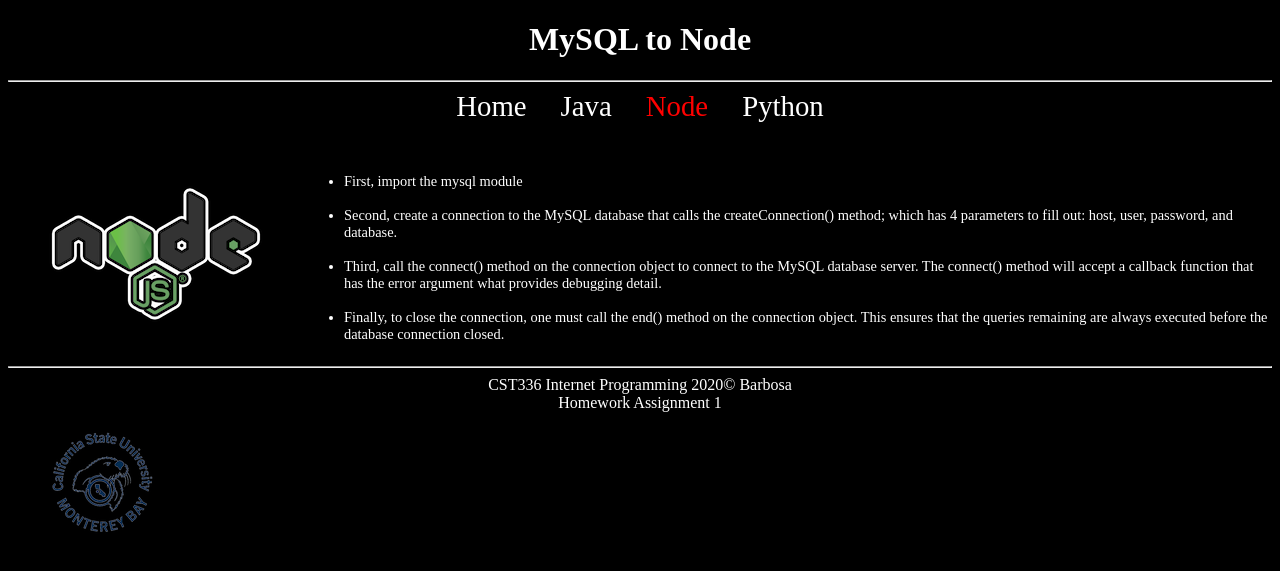
After one commit to BarbosaRicardo/cst336-hw4, a PHP site: page /subtopic/node.html in a window 1280 px wide. The commit adds this page. Shown: the top 571 px of the page. Run offline with PHP 8.4, Linux system fonts and the light colour scheme.

Commit message:
added text to all files

```diff
--- a/css/styles.css
+++ b/css/styles.css
@@ -7,6 +7,10 @@ main {
    justify-content: center;
    color:white;
    font-size:.9em;
+}
+
+.align-left{
+   text-align:left;
 }
 
 body {
@@ -32,3 +36,8 @@ nav a:hover { /*psudo class*/
 nav a.active{
    color:red;
 }
+
+.image-center {
+   display:flex;
+   justify-content:center;
+}
--- /dev/null
+++ b/subtopic/node.html
@@ -0,0 +1,88 @@
+<!DOCTYPE html>
+<html>
+<!--
+
+Ricardo Barbosa
+CST336 Hw 1
+Topics in MySQL
+
+-->
+
+<!-- This is the head -->
+<!-- All styles and javascript go inside the head -->
+    <head>
+        <meta charset="utf-8" />
+        <title>MySQL Topics</title>
+        <link href="../css/styles.css" rel="stylesheet" type="text/css" />
+
+    </head>
+<!-- closing head -->
+
+    <!-- This is the body -->
+    <!-- This is where we place the content of our website -->
+    <body>
+        <header>
+            <h1>MySQL to Node</h1>
+        </header>
+        <hr />
+        <nav>
+            <a href="../index.html" >Home</a>
+            <a href="java.html" >Java</a>
+            <a href="node.html" class="active">Node</a>
+            <a href="python.html" >Python</a>
+
+        </nav>
+
+        <br></br>
+
+        <main>
+            <figure>
+                <img src="../img/node.png" alt="Picture of Node logo" />
+            </figure>
+            <div class="align-left">
+                <ul>
+                <li>
+                   First, import the mysql module
+                </li>
+                <br>
+                <li>
+                   Second, create a connection to the MySQL database that calls the
+                   createConnection() method; which has 4 parameters to fill out: host,
+                   user, password, and database.
+                </li>
+                <br>
+                <li>
+                   Third, call the connect() method on the connection object to connect to the
+                   MySQL database server.  The connect() method will accept a callback function
+                   that has the error argument what provides debugging detail.
+                </li>
+                <br>
+                <li>
+                   Finally, to close the connection, one must call the end() method on the connection
+                   object.  This ensures that the queries remaining are always executed before the
+                   database connection closed.
+                </li>
+
+             </ul>
+
+             </div>
+        </main>
+
+
+
+        <!-- This is the footer -->
+        <!-- The footer goes inside the body but not always -->
+        <footer>
+            <hr>
+            CST336 Internet Programming 2020&copy; Barbosa <br />
+            Homework Assignment 1
+        </footer>
+        <figure class="footer-image">
+            <img src="../img/csumb.png" alt="csumb logo" />
+        </figure>
+        <!-- closing footer -->
+
+    </body>
+    <!-- closing body -->
+
+</html>
```
Also changed, not shown: index.html (+6 -6 lines), subtopic/java.html (added, +83 -0 lines), subtopic/python.html (added, +89 -0 lines), img/csumb.png, img/java.png (added), img/node.png (added), img/py-connect.png (added), img/python.png (added), subtopic/topic1.html (deleted), subtopic/topic2.html (deleted), subtopic/topic3.html (deleted).
